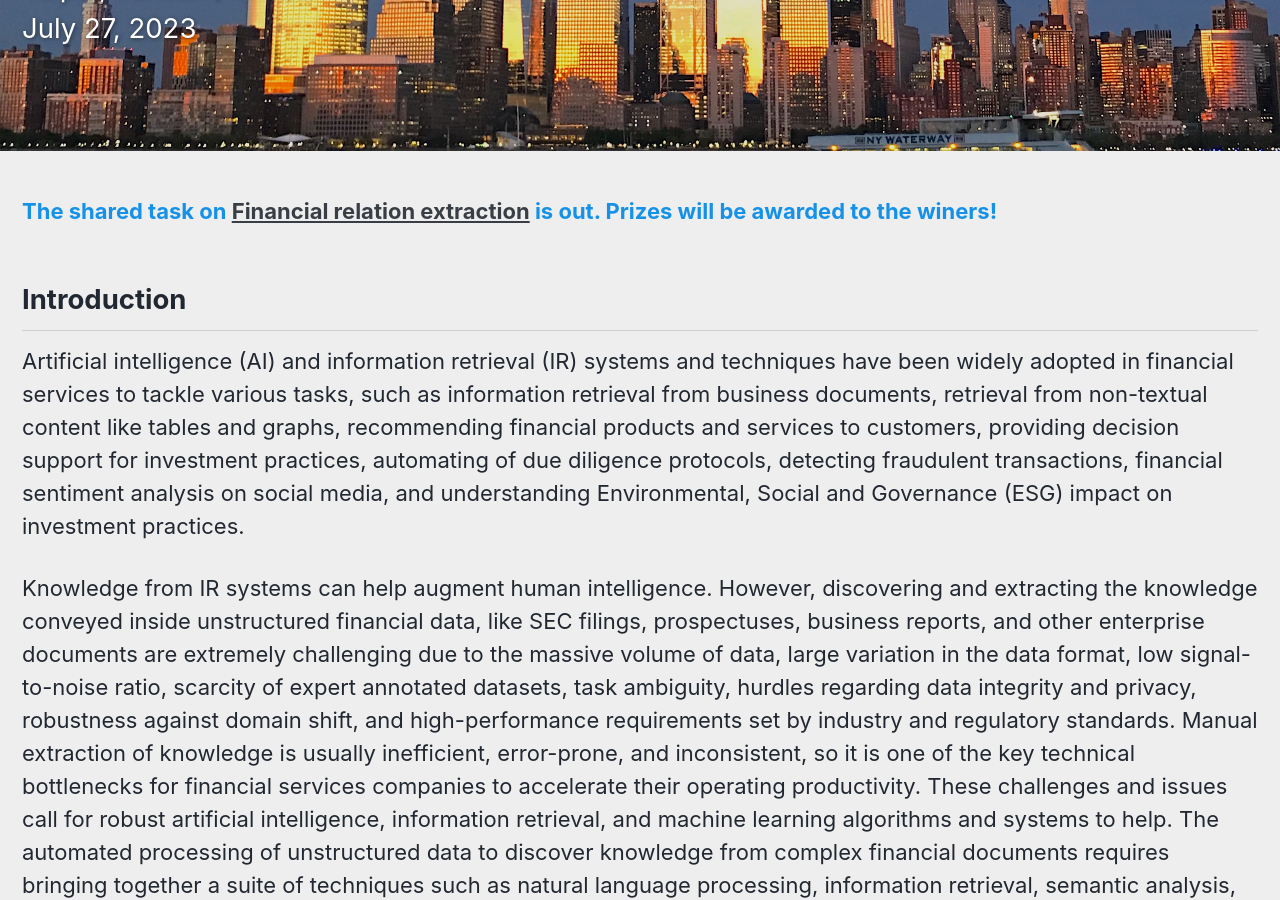
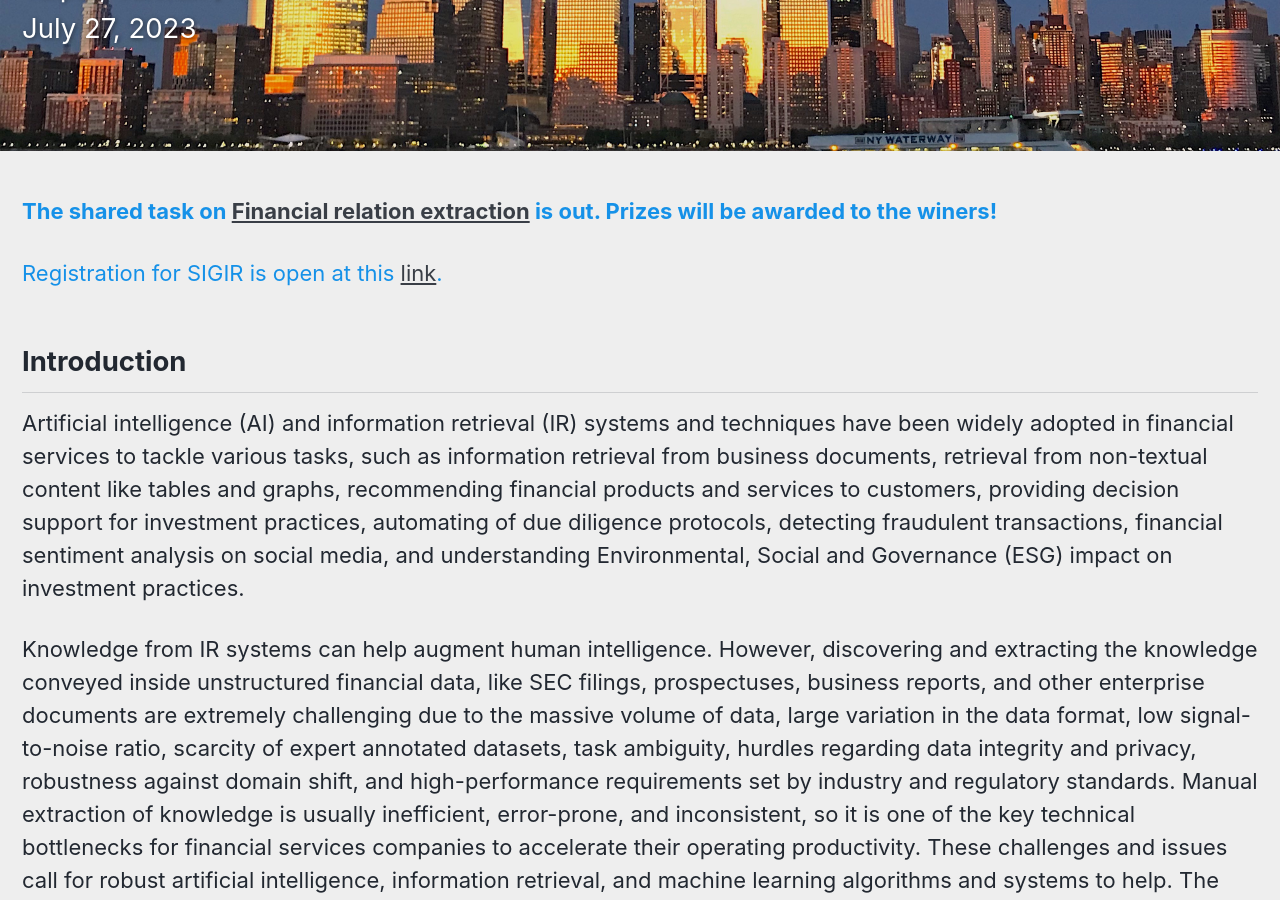
Before and after one commit to kdf-workshop/kdf23, a Jekyll site: the page built from _pages/home.md, in a window 1280 px wide and 900 px high, scrolled down 364 px. Built offline with Jekyll 4.4.1, drawn with Linux system fonts in a browser that asks for light colours; cached includes are drawn as plain includes.

Commit message:
Update home.md

```diff
--- a/_pages/home.md
+++ b/_pages/home.md
@@ -10,6 +10,8 @@ excerpt: "<br/>Taipei, Taiwan / Virtual<br/> July 27, 2023"
 ---
 
 **<span style="color:#1591E8">The shared task on <a href="https://refind-re.github.io">Financial relation extraction</a> is out. Prizes will be awarded to the winers!</span>**
+
+<span style="color:#1591E8">Registration for SIGIR is open at this <a href="https://kdf-workshop.github.io/kdf23/ https://web.cvent.com/event/f7020c87-98cf-4dc5-acaf-8f9d49044de7/summary">link</a>.</span>
 
 <h2>Introduction</h2>
 
```
